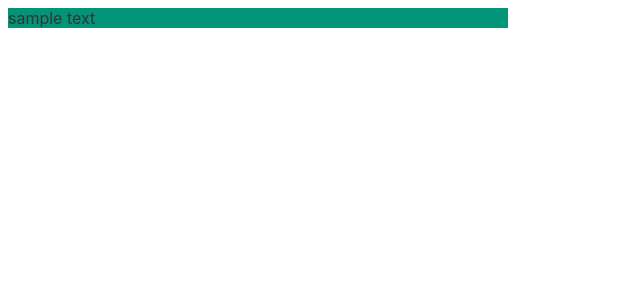
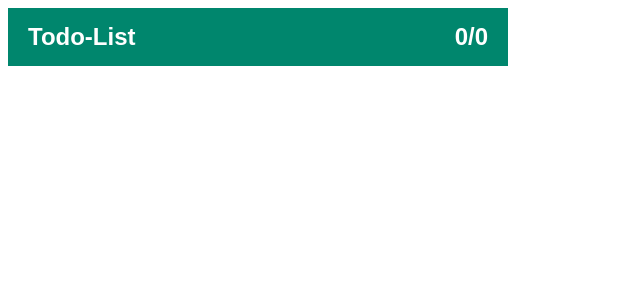
Before and after one commit to imjmakki/Svelte-Todo, a Svelte app: page / in a window 1280 px wide. Shown: the top 300 px of the page, without its empty margins (0-640 px from the left). Built offline with nearby package versions, Linux system fonts and the light colour scheme.

Commit message:
Svelte Todo

```diff
--- a/src/App.svelte
+++ b/src/App.svelte
@@ -13,5 +13,5 @@
 </style>
 
 <div class="container">
-    sample text
+    <Header></Header>
 </div>
```
